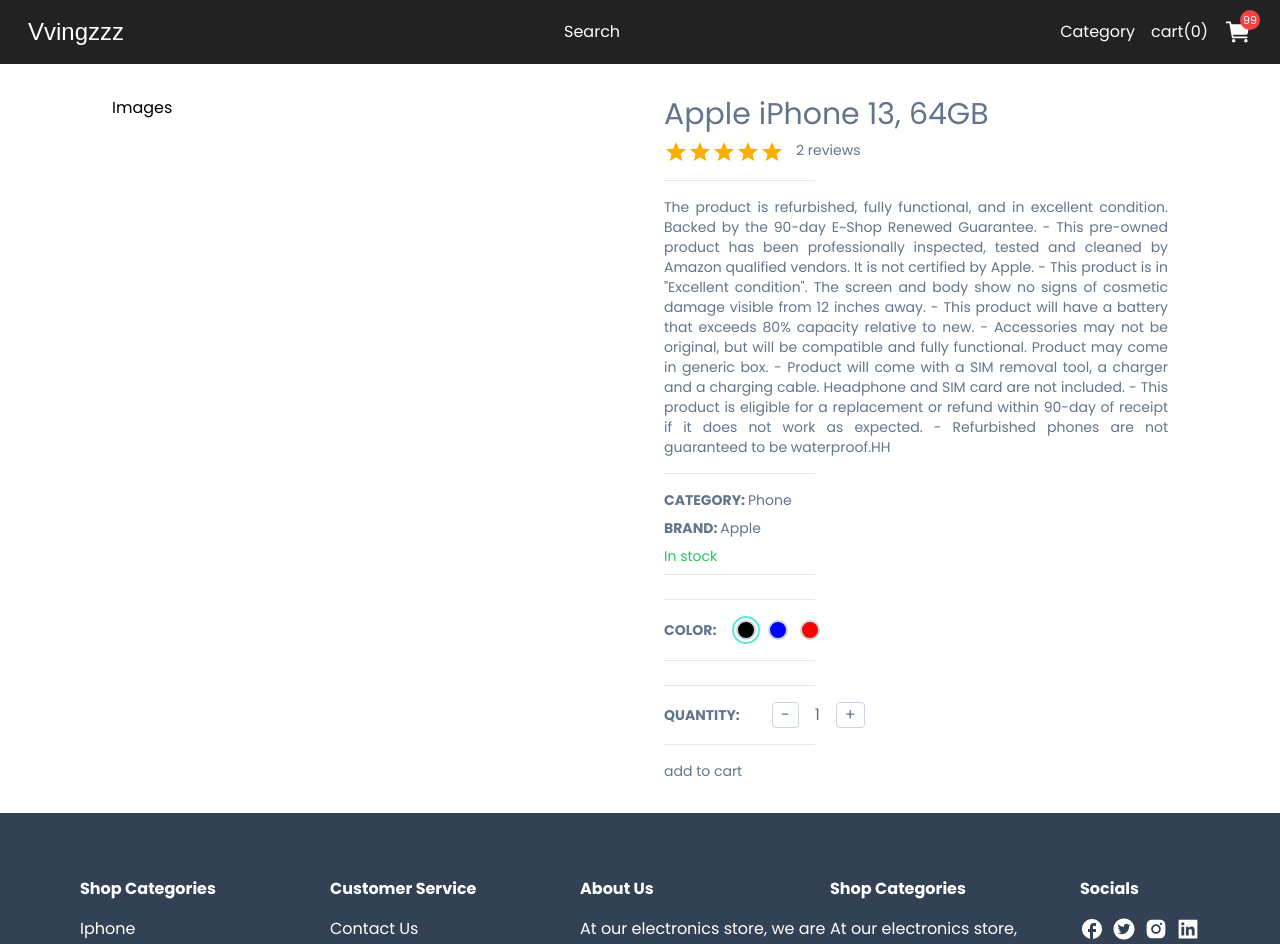
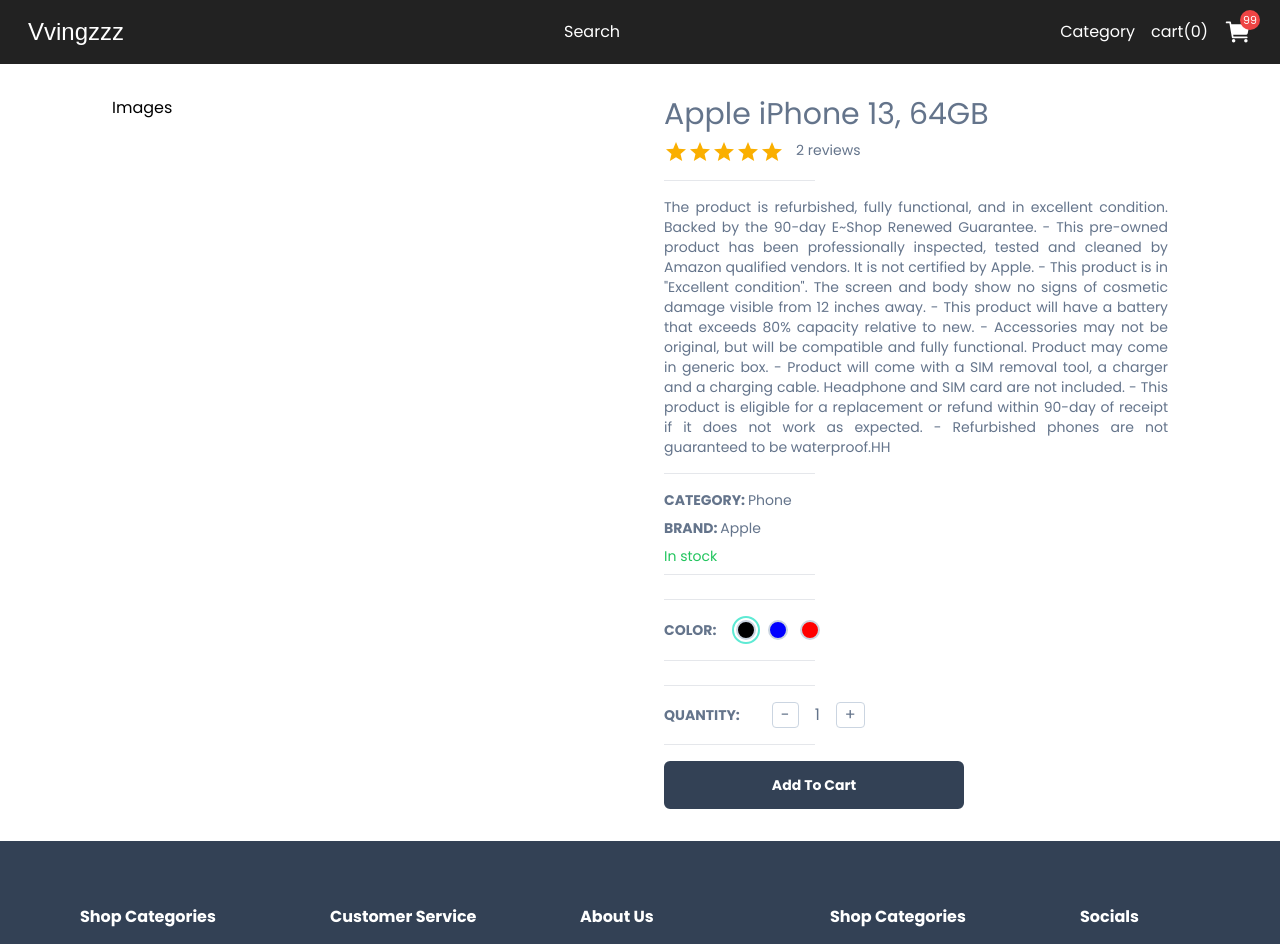
Before and after one commit to tajulsubqi/fullstack-E-Commerce-project, a Next.js app in the folder fe-e_commerce/: page /product/1 in a window 1280 px wide. Shown: the top 944 px of the page. Built offline with nearby package versions, Linux system fonts and the light colour scheme; a web font is replaced by a local one.

Commit message:
feat: Added Button Component

```diff
--- a/fe-e_commerce/src/app/product/[productId]/ProductDetails.tsx
+++ b/fe-e_commerce/src/app/product/[productId]/ProductDetails.tsx
@@ -1,22 +1,20 @@
-"use client"
+import React, { useCallback, useState } from "react"
+import { Rating } from "@mui/material"
 import SetColor from "@/components/products/SetColor"
 import SetQuantity from "@/components/products/SetQuantity"
 import { CartProductType, SelectedImgType } from "@/types"
-// import { CartProductType, SelectedImgType } from "@/types"
-import { Rating } from "@mui/material"
-import React, { useCallback, useState } from "react"
+import Button from "@/components/products/Button"
 
 interface ProductDetailProps {
   data: any
 }
 
-const Horizontal = () => {
+const Horizontal: React.FC = () => {
   return <hr className="w-[30%] my-2" />
 }
 
 const ProductDetails: React.FC<ProductDetailProps> = ({ data }) => {
-  // console.log(data)
-  const [cartProduct, setCartProduct] = useState<CartProductType[]>({
+  const [cartProduct, setCartProduct] = useState<CartProductType>({
     id: data.id,
     name: data.name,
     description: data.description,
@@ -41,6 +39,7 @@
     [cartProduct.selectedImg],
   )
 
+  // handle qty tambah dan kurang
   const handleQtyIncrease = useCallback(() => {
     setCartProduct((prev) => {
       return { ...prev, quantity: prev.quantity + 1 }
@@ -95,7 +94,6 @@
         <Horizontal />
 
         <Horizontal />
-        {/* <div>quantity</div> */}
         <SetQuantity
           cartProduct={cartProduct}
           handleQtyIncrease={handleQtyIncrease}
@@ -103,7 +101,9 @@
         />
         <Horizontal />
 
-        <div>add to cart</div>
+        <div className="max-w-[300px]">
+          <Button label="Add To Cart" onClick={() => {}} />
+        </div>
       </div>
     </div>
   )
--- /dev/null
+++ b/fe-e_commerce/src/components/products/Button.tsx
@@ -0,0 +1,39 @@
+import React from "react"
+
+interface ButtonProps {
+  label: string
+  disabled?: boolean
+  outline?: boolean
+  small?: boolean
+  custom?: string
+  icon?: React.ComponentType<{ size: number }>
+  onClick?: () => void
+}
+
+const Button: React.FC<ButtonProps> = ({
+  label,
+  disabled,
+  outline,
+  small,
+  custom,
+  icon: Icon,
+  onClick,
+}) => {
+  return (
+    <button
+      disabled={disabled}
+      className={`disabled:opacity-70 disabled:cursor-not-allowed rounded-md hover:opacity-80 transition w-full border-slate-700 flex justify-center items-center gap-2
+        ${outline ? "bg-white text-slate-700" : "bg-slate-700 text-white"}
+        ${
+          small
+            ? "text-sm py-1 px-2 font-light border-[1px]"
+            : "text-md py-3 px-4 font-semibold border-2"
+        }
+        ${custom ? custom : ""}`}
+    >
+      {Icon && <Icon size={24} />} {label}
+    </button>
+  )
+}
+
+export default Button
--- a/fe-e_commerce/src/components/products/SetQuantity.tsx
+++ b/fe-e_commerce/src/components/products/SetQuantity.tsx
@@ -8,8 +8,6 @@
   handleQtyIncrease: () => void
   handleQtyDecrease: () => void
 }
-
-// const btnStyles : "border-[1.2px] border-slate-300 px-2 rounded"
 
 const btnStyles = "border-[1.2px] border-slate-300 px-2 rounded"
 
```
